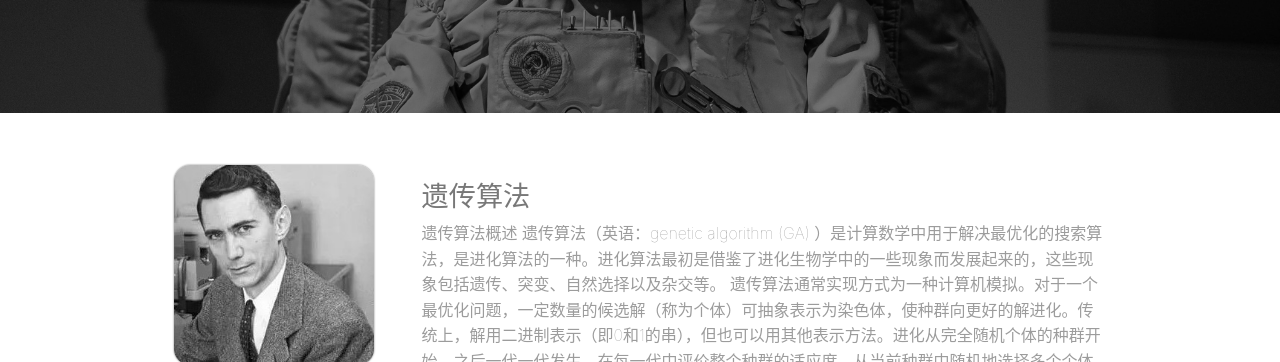
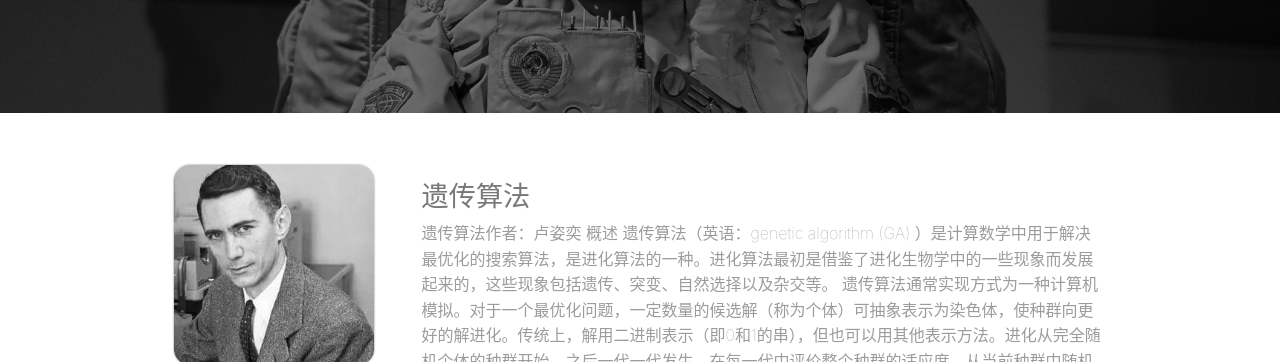
Before and after one commit to ntgeek/ntgeek.github.io, a plain HTML site: page index.html in a window 1280 px wide. Shown: the part 287-649 px from the top of the page. Drawn offline with nearby package versions, Linux system fonts and the light colour scheme; some packages are replaced by stand-ins of ours; a script that the page names is missing; a web font is replaced by a local one.

Commit message:
Site updated: 2019-12-14 23:45:03

```diff
--- a/index.html
+++ b/index.html
@@ -364,11 +364,12 @@ height:50vh;
                 <span>遗传算法</span>
         </a>
         <div class="abstract-content">
-            遗传算法概述
+            遗传算法作者：卢姿奕
+概述
 
 遗传算法（英语：genetic algorithm (GA) ）是计算数学中用于解决最优化的搜索算法，是进化算法的一种。进化算法最初是借鉴了进化生物学中的一些现象而发展起来的，这些现象包括遗传、突变、自然选择以及杂交等。
 
-遗传算法通常实现方式为一种计算机模拟。对于一个最优化问题，一定数量的候选解（称为个体）可抽象表示为染色体，使种群向更好的解进化。传统上，解用二进制表示（即0和1的串），但也可以用其他表示方法。进化从完全随机个体的种群开始，之后一代一代发生。在每一代中评价整个种群的适应度，从当前种群中随机地选择多个个体（基于它们的适应度），通过自然选择和突变产生新的生命...
+遗传算法通常实现方式为一种计算机模拟。对于一个最优化问题，一定数量的候选解（称为个体）可抽象表示为染色体，使种群向更好的解进化。传统上，解用二进制表示（即0和1的串），但也可以用其他表示方法。进化从完全随机个体的种群开始，之后一代一代发生。在每一代中评价整个种群的适应度，从当前种群中随机地选择多个个体（基于它们的适应度），通过自然选择和突...
         </div>
         <div class="abstract-post-meta">
             <!-- date  -->
```
Also changed, not shown: 2019/12/01/GA/index.html (+3 -2 lines), archives/2019/12/index.html (+3 -2 lines), archives/2019/index.html (+3 -2 lines), archives/index.html (+3 -2 lines), tags/算法/index.html (+3 -2 lines).
